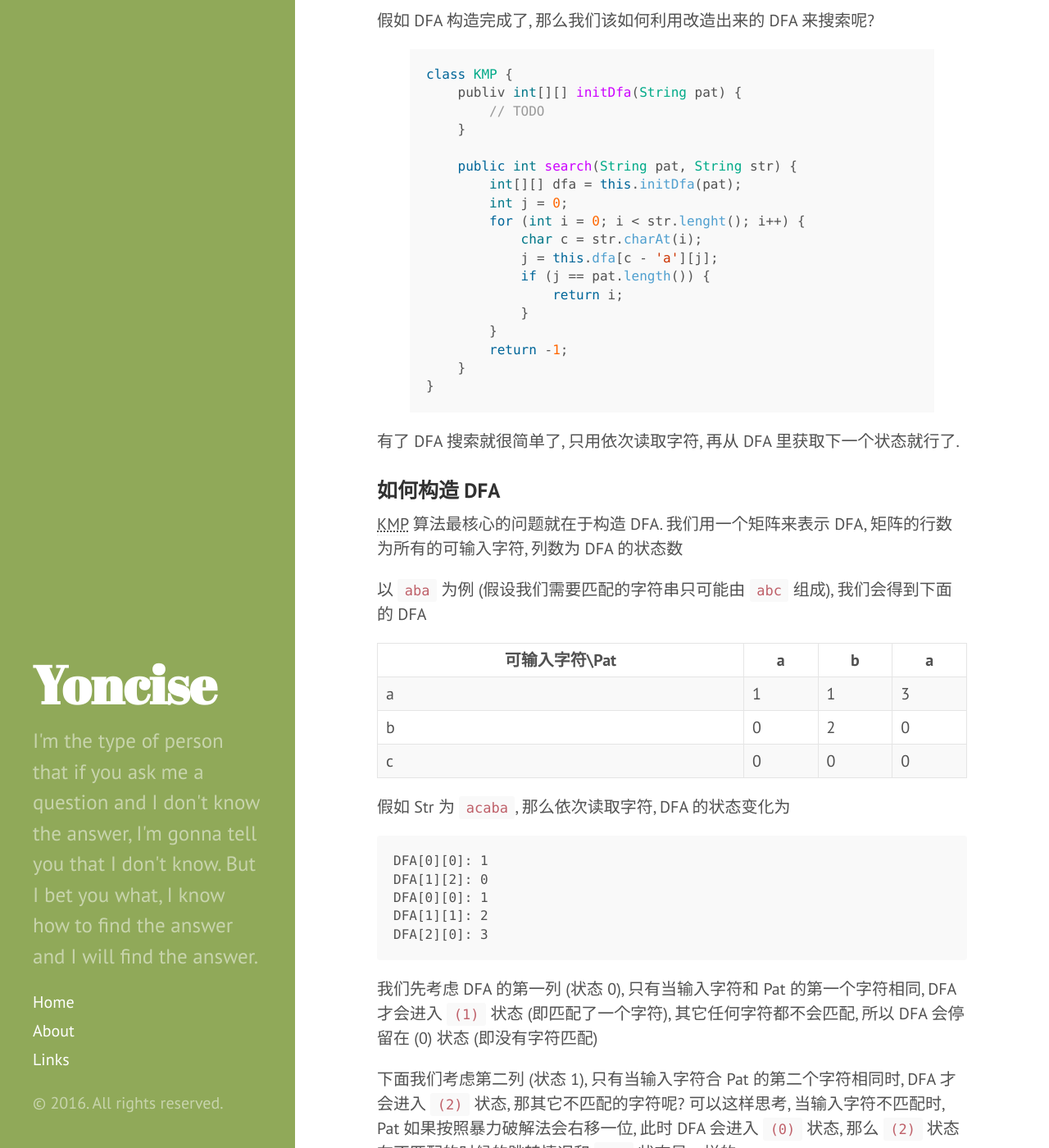
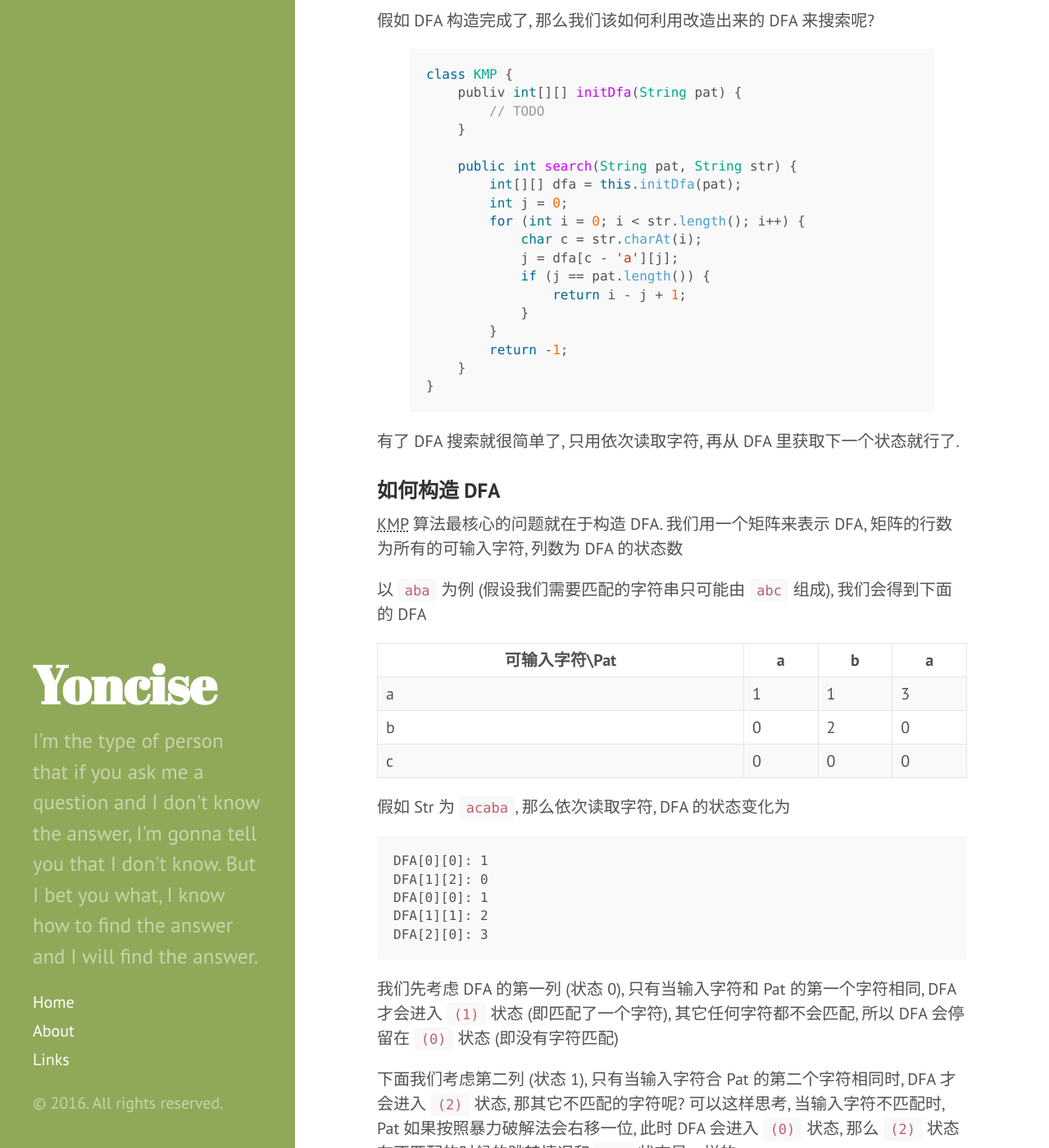
Before and after one commit to yoncise/yoncise.github.io, a Jekyll site: the page built from _posts/2016-10-15-字符串查找算法.md, in a window 1280 px wide and 1400 px high, scrolled down 1459 px. Shown: the whole window at 82% size. Built offline with Jekyll 4.4.1, drawn with Linux system fonts in a browser that asks for light colours.

Commit message:
typo fix

```diff
--- a/_posts/2016-10-15-字符串查找算法.md
+++ b/_posts/2016-10-15-字符串查找算法.md
@@ -70,11 +70,11 @@ class KMP {
     public int search(String pat, String str) {
         int[][] dfa = this.initDfa(pat);
         int j = 0;
-        for (int i = 0; i < str.lenght(); i++) {
+        for (int i = 0; i < str.length(); i++) {
             char c = str.charAt(i);
-            j = this.dfa[c - 'a'][j];
+            j = dfa[c - 'a'][j];
             if (j == pat.length()) {
-                return i;
+                return i - j + 1;
             }
         }
         return -1;
@@ -106,7 +106,7 @@ KMP 算法最核心的问题就在于构造 DFA. 我们用一个矩阵来表示
     DFA[2][0]: 3
 
 我们先考虑 DFA 的第一列 (状态 0), 只有当输入字符和 Pat 的第一个字符相同, DFA 才会进入 `(1)` 状态 (即匹配了一个字符),
-其它任何字符都不会匹配, 所以 DFA 会停留在 (0) 状态 (即没有字符匹配)
+其它任何字符都不会匹配, 所以 DFA 会停留在 `(0)` 状态 (即没有字符匹配)
 
 下面我们考虑第二列 (状态 1), 只有当输入字符合 Pat 的第二个字符相同时, DFA 才会进入 `(2)` 状态, 那其它不匹配的字符呢?
 可以这样思考, 当输入字符不匹配时, Pat 如果按照暴力破解法会右移一位, 此时 DFA 会进入 `(0)` 状态, 那么 `(2)`
```
